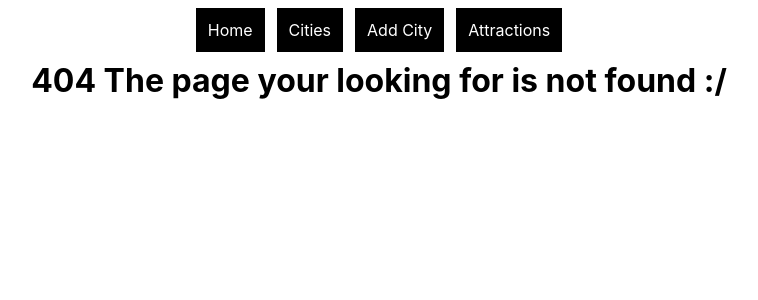
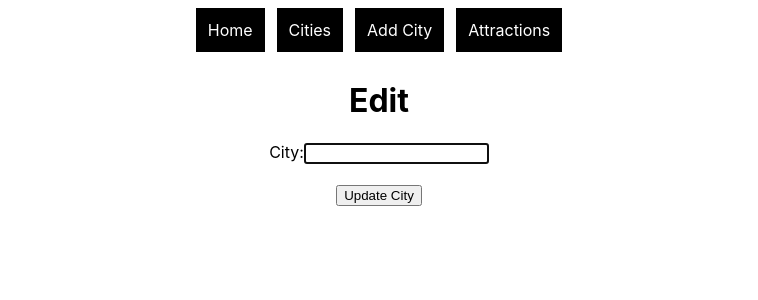
Before and after one commit to veritycarlos/page-turner-frontend, a React (Create React App) app: page /places/1/edit in a window 1280 px wide. Before the commit this address had no page. Shown: the top 300 px of the page, without its empty margins (261-1019 px from the left). Built offline with nearby package versions, Linux system fonts and the light colour scheme; no server answers.

Commit message:
added patch

```diff
--- a/src/App.js
+++ b/src/App.js
@@ -10,6 +10,7 @@ import AttrList from './components/AttrList';
 import PageNotFound from './components/PageNotFound';
 import AttractionDetails from './components/AttractionDetails';
 import NewAttraction from './components/NewAttraction';
+import EditPlace from './components/EditPlace';
 
 function App() {
   return (
@@ -23,6 +24,7 @@ function App() {
           <Route path="/places/:placeId/attractions/new" element={<NewAttraction/>} />
           <Route exact path="/places" element= {<Places/>} />
           <Route path="/places/:id" element= {<PlaceDetails/>} />
+          <Route path="/places/:id/edit" element={<EditPlace/>} />
           <Route exact path="/places/new" element={<PlaceForm/>} />
           <Route path="*" element= {<PageNotFound/>} />
         </Routes>
--- a/src/components/EditPlace.js
+++ b/src/components/EditPlace.js
@@ -1,27 +1,26 @@
 import React, {useState, useEffect} from 'react'
-import { useNavigate } from 'react-router-dom'
+import { useNavigate, useParams } from 'react-router-dom'
 
 function EditPlace() {
   const [city, setCity]=useState("");
+  const [ place, setPlace ] = useState("");
+  const {id}=useParams();
   const navigate = useNavigate();
-
-//   const handleChange = (e) => {
-//     setValues({
-//         ...values, [e.target.name]: e.target.value
-//     })
-// }
 
   const handleChange = e => {
     setCity(e.target.value)
   }
-//   useEffect(() => {
-//     fetch('http://localhost:9292/places')
-//         .then(res => res.json())
-//         .then(data => {
-//             console.log(data)
-//             setPlaces(data)
-//         })
-// }, [])
+
+    useEffect(() => {
+        fetch(`http://localhost:9292/places/${id}`)
+        .then(res => res.json())
+        .then(data => {
+            console.log(data)
+            setPlace(data)
+            setCity(data.city)
+        })
+    }, [])
+
     const handleSubmit = e => {
       e.preventDefault();
       const headers = {
@@ -30,28 +29,28 @@ function EditPlace() {
       }
       const body = {city: city }
       const options = {
-        method: 'POST',
+        method: 'PATCH',
         headers: headers,
         body: JSON.stringify(body)
       }
-      fetch("http://localhost:9292/places", options)
+      fetch(`http://localhost:9292/places/${id}`, options)
         .then(r => r.json())
         .then(data => {
-          navigate('/places')
+          navigate(`/places/${id}`)
         })
     }
 
   return (
     <div>
       <br/>
-      <h1>Edit City</h1>
+      <h1>Edit {place.city}</h1>
       <form onSubmit={handleSubmit}>
         <div>
           <label htmlFor="city" >City:</label>
           <input type="text" id="city" value={city} onChange={handleChange} autoFocus= {true}/>
         </div>
         <br/>
-        <input type="submit" value="Add City"></input>
+        <input type="submit" value="Update City"></input>
       </form>
     </div>
   )
```
